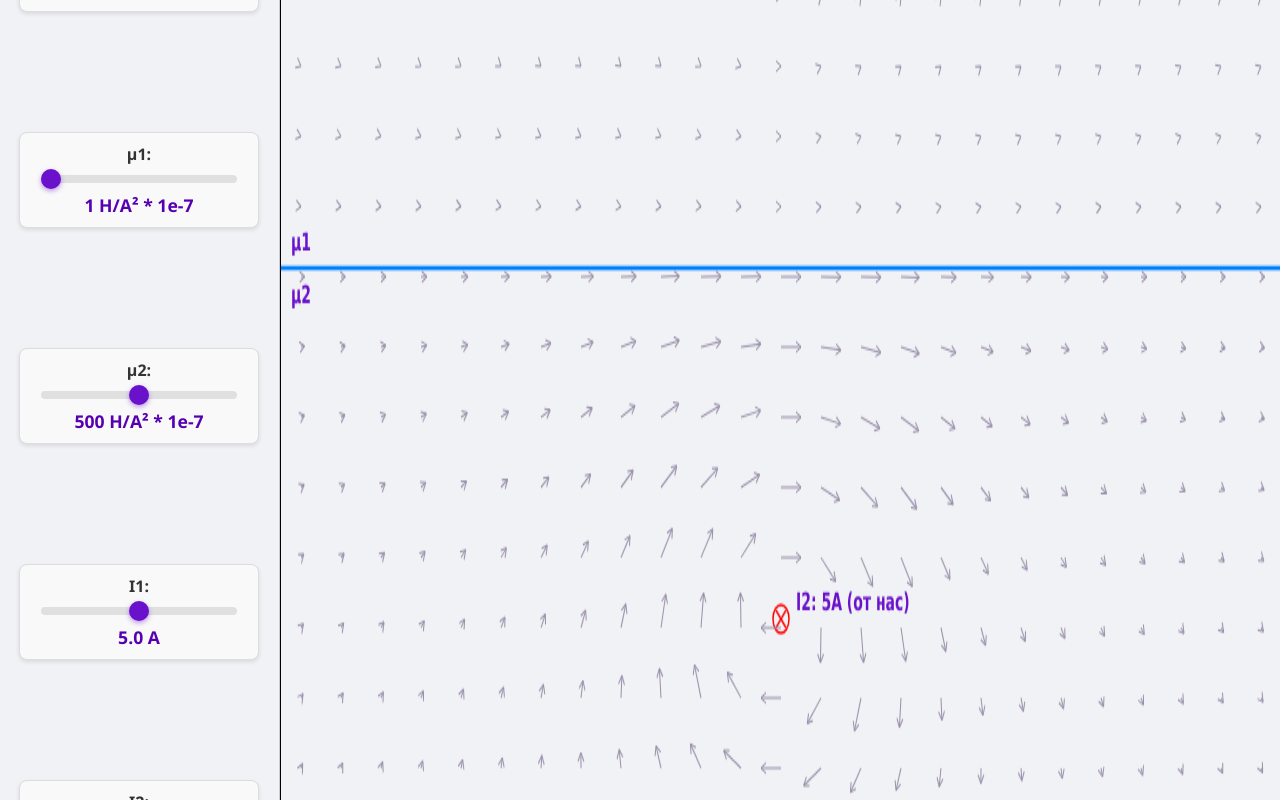
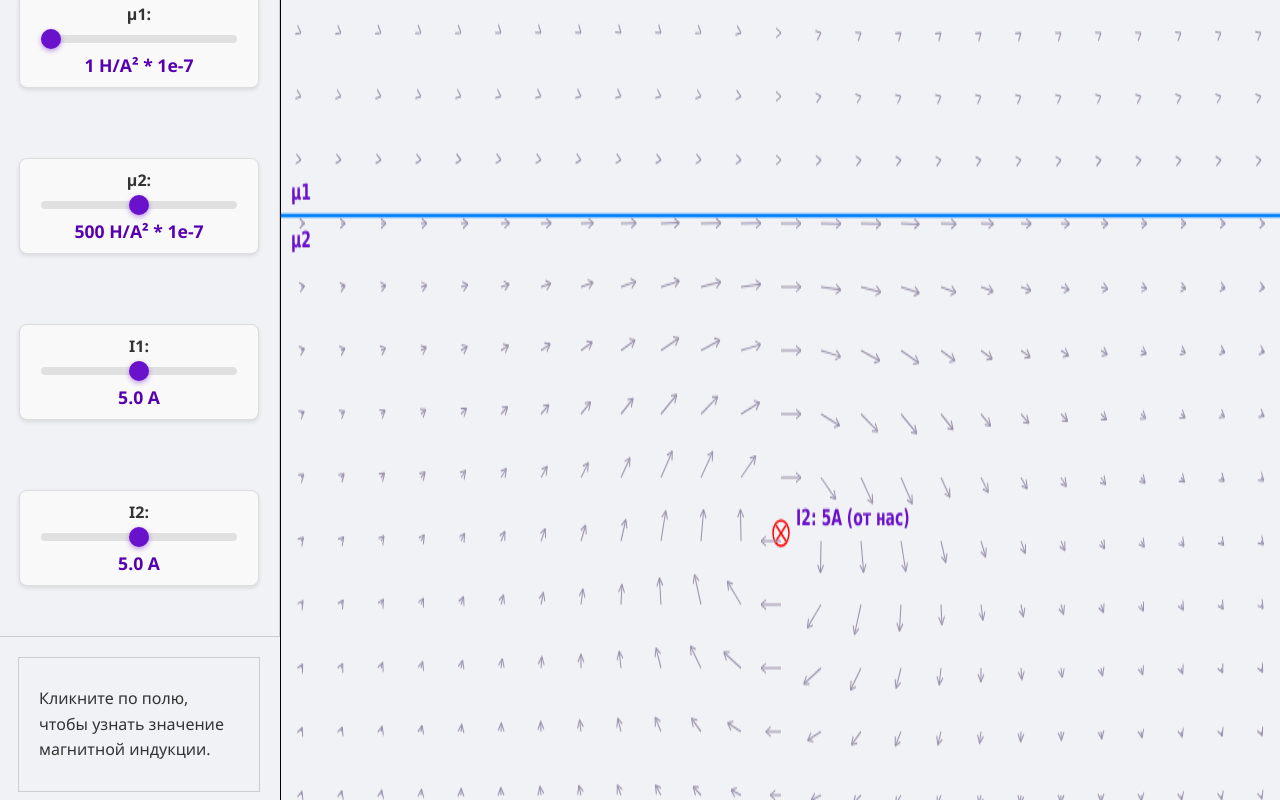
Before and after one commit to deadxraver/physics-2, a React (Create React App) app: page /magnetic_induction in a window 1280 px wide. Shown: the part 520-1320 px from the top of the page. Built offline with nearby package versions, Linux system fonts and the light colour scheme.

Commit message:
added pointinfo near canvas

```diff
--- a/src/components/xvost/MagneticInduction.jsx
+++ b/src/components/xvost/MagneticInduction.jsx
@@ -21,7 +21,8 @@ export default function MagneticInduction() {
 
     return (<div style={{display: 'flex', flexDirection: 'column', alignItems: 'center'}}>
         <h1>Визуализация магнитного поля</h1>
-        <div style={{display: 'flex'}}>
+        <div style={{display: 'flex', padding:'10px'}}>
+            <div>
             <Controls
                 h1={h1} setH1={setH1}
                 h2={h2} setH2={setH2}
@@ -30,6 +31,8 @@ export default function MagneticInduction() {
                 I1={I1} setI1={setI1}
                 I2={I2} setI2={setI2}
             />
+            <PointInfo pointData={selectedPointData}></PointInfo>
+            </div>
             <FieldCanvas
                 h1={h1} h2={h2}
                 mu1={mu1} mu2={mu2}
@@ -37,6 +40,5 @@ export default function MagneticInduction() {
                 onPointClick={handlePointClick}
             />
         </div>
-        <PointInfo pointData={selectedPointData}/>
     </div>);
 }
--- a/src/components/xvost/PointInfo.js
+++ b/src/components/xvost/PointInfo.js
@@ -8,7 +8,7 @@ const PointInfo = ({ pointData }) => {
     }
 
     return (
-        <div style={{ padding: '20px', border: '1px solid #ccc', margin: '20px' }}>
+        <div style={{ width: '600px',height: '240px', padding: '20px', border: '1px solid #ccc' }}>
             <h3>Информация о точке:</h3>
             <p>Координаты (пикс): ({pointData.x.toFixed(0)}, {pointData.y.toFixed(0)})</p>
             <p>Магнитная индукция |B|: {pointData.B_magnitude.toExponential(2)} Тл</p>
--- a/src/styles/xvost/controls.css
+++ b/src/styles/xvost/controls.css
@@ -15,7 +15,7 @@
     flex-direction: column; /* Элементы в столбце: label, input, span */
     align-items: center; /* Центрируем по горизонтали */
     margin-bottom: 30px; /* Отступ снизу для разделения слайдеров */
-    margin-top: 70px;
+    margin-top: 20px;
     padding: 10px;
     border: 1px solid #ddd;
     border-radius: 8px;
```
Also changed, not shown: src/styles/xvost/point-info.css (added).
